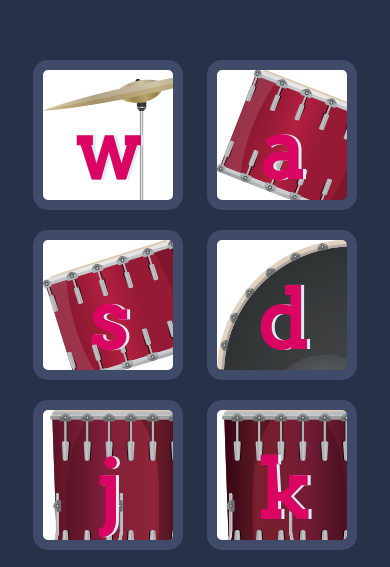
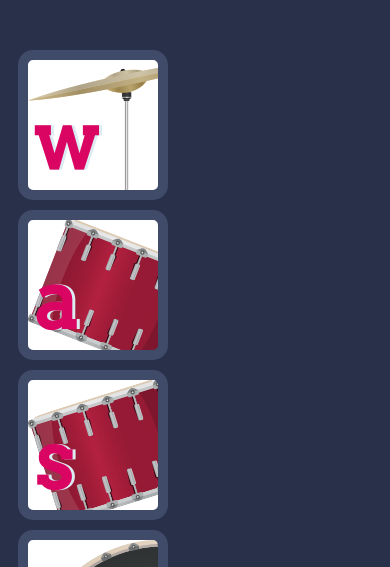
Before and after one commit to bbland1/Drum-Kit, a plain HTML site: page index.html in a window 390 px wide. Shown: the part 255-822 px from the top of the page. Drawn offline with Linux system fonts and the light colour scheme.

Commit message:
attempt 1 to add responsiveness to drum  buttons

```diff
--- a/styles.css
+++ b/styles.css
@@ -79,3 +79,10 @@ footer {
   margin: 10px;
   background-color: white;
 }
+
+@media only screen and (max-width: 425px) {
+  .drum {
+    display: flex;
+    flex-direction: column;
+  }
+}
```
